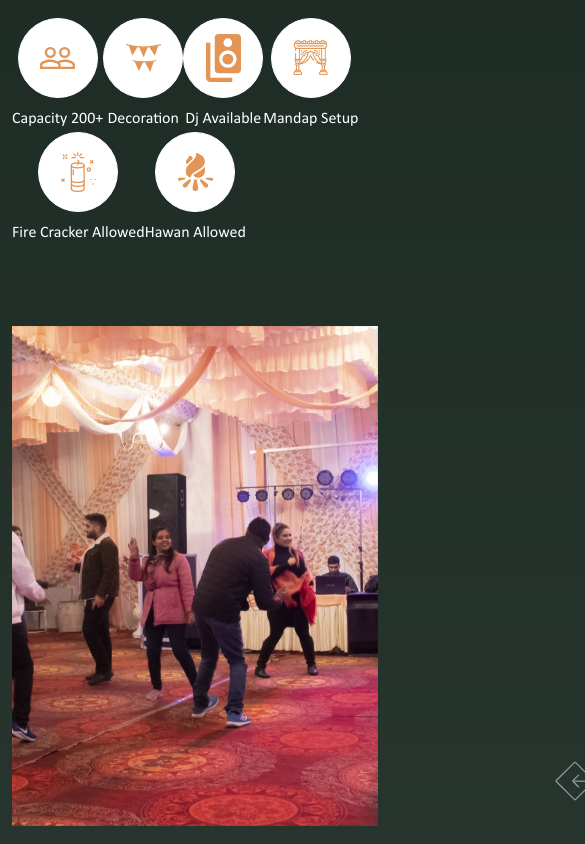
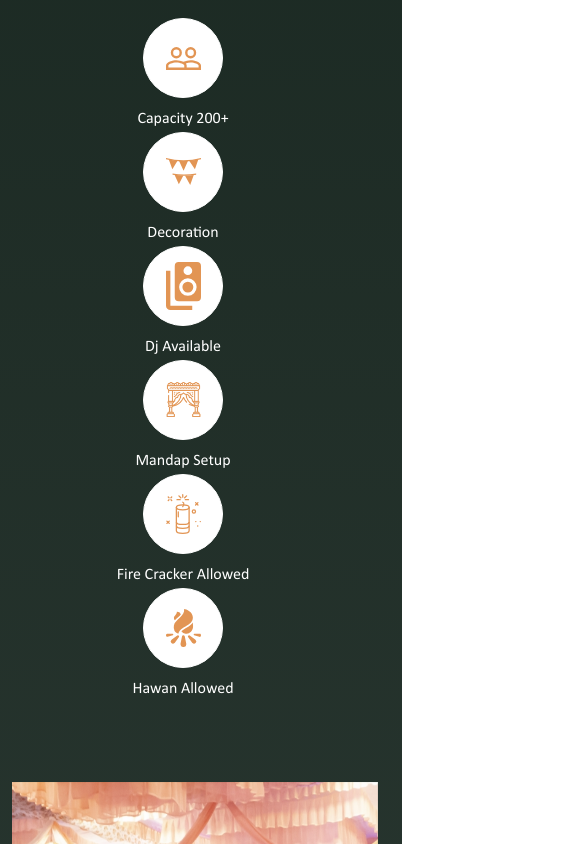
Before and after one commit to Ishavbhatt/goldenfern-main, a Next.js app: page /Wedding in a window 390 px wide. Shown: the part 1160-2004 px from the top of the page, 585 px wide, since content can reach past the window. Built offline with nearby package versions, Linux system fonts and the light colour scheme.

Commit message:
chenge button size

```diff
--- a/pages/Wedding.js
+++ b/pages/Wedding.js
@@ -27,10 +27,12 @@ function Wedding() {
       0: {
         items: 1,
         nav: true,
+        margin: 0,
       },
       600: {
         items: 1,
         nav: true,
+        margin: 0,
       },
       1000: {
         items: 2,
@@ -92,7 +94,7 @@ function Wedding() {
               <div className="col-md-6 col-sm-12">
                 <div className="wedding_video">
                   <iframe
-                    width="560"
+                    width="100%"
                     height="315"
                     src="https://www.youtube.com/embed/vjXqYP67l5E?controls=0"
                     title="YouTube video player"
@@ -109,38 +111,38 @@ function Wedding() {
           <div className="container">
             <div className="row">
               <h3 className="golden_color text-center">Hign Lights</h3>
-              <div className="col-lg-12  col-md-12 col-sm-12 row-room common_padding">
-                <div className="col-md-2 col-sm-6 wedding_highlights_col text-center">
+              <div className="row common_padding">
+                <div className="col-sm-8 col-md-2 wedding_highlights_col text-center">
                   <span>
                     <img src="/new-images/people.svg" alt="Icon" />
                   </span>
                   <p>Capacity 200+</p>
                 </div>
-                <div className="col-md-2 col-sm-6 wedding_highlights_col text-center">
+                <div className="col-sm-8 col-md-2 wedding_highlights_col text-center">
                   <span>
                     <img src="/new-images/decoration.svg" alt="Icon" />
                   </span>
                   <p>Decoration</p>
                 </div>
-                <div className="col-md-2 col-sm-6 wedding_highlights_col text-center">
+                <div className="col-sm-8 col-md-2 wedding_highlights_col text-center">
                   <span>
                     <img src="/new-images/dj.svg" alt="Icon" />
                   </span>
                   <p>Dj Available</p>
                 </div>
-                <div className="col-md-2 col-sm-6 wedding_highlights_col text-center">
+                <div className="col-sm-8 col-md-2 wedding_highlights_col text-center">
                   <span>
                     <img src="/new-images/mandap.svg" alt="Icon" />
                   </span>
                   <p>Mandap Setup</p>
                 </div>
-                <div className="col-md-2 col-sm-6 wedding_highlights_col text-center">
+                <div className=" col-sm-8 col-md-2 wedding_highlights_col text-center">
                   <span>
                     <img src="/new-images/firecracker.svg" alt="Icon" />
                   </span>
                   <p>Fire Cracker Allowed</p>
                 </div>
-                <div className="col-md-2 col-sm-6 wedding_highlights_col text-center">
+                <div className=" col-sm-8 col-md-2 wedding_highlights_col text-center">
                   <span>
                     <img src="/new-images/hawan.svg" alt="Icon" />
                   </span>
@@ -240,7 +242,9 @@ function Wedding() {
         </div>
 
         <div className="scrollspy-example common_padding w-100">
-          <h3 className="text-center color_white">The Specified Services</h3>
+          <div className="container">
+            <div className="row">
+            <h3 className="text-center color_white">The Specified Services</h3>
           <div className="spy_section">
             <div className="wedding_col">
               <div className="container">
@@ -307,6 +311,9 @@ function Wedding() {
               </div>
             </div>
           </div>
+            </div>
+          </div>
+
         </div>
 
         <div className="attraction_section other_room_section other-room">
--- a/styles/css/responsive.css
+++ b/styles/css/responsive.css
@@ -310,7 +310,7 @@
   .attraction_section .owl-nav button,
   .single_room_banner_slider .owl-nav button {
     width: 38px;
-    height: 22px;
+    /* height: 22px; */
     background-size: 30px !important;
   }
   .attraction_column {
--- a/styles/css/style.css
+++ b/styles/css/style.css
@@ -376,7 +376,7 @@ body .header .navbar-collapse {
   justify-content: flex-end;
 }
 .header .navbar ul li {
-  padding-left: 33px;
+  padding-left: 10px;
 }
 .header .navbar ul li a {
   padding: 0px !important;
@@ -1299,7 +1299,7 @@ background-image: url("/attraction-banner.jpeg");
   display: flex;
   justify-content:center;
   position: absolute;
-  width: 1176px;
+  width: 100%;
   background: transparent;
   margin: 0px !important;
   z-index: 9;
@@ -2334,7 +2334,7 @@ div.wpcf7 .ajax-loader {
   display: flex !important;
   justify-content: center;
     position: absolute;
-    width: 1176px;
+    width: 100%;
     bottom: 20px;
     margin: 0px !important;
     z-index: 9;
```
